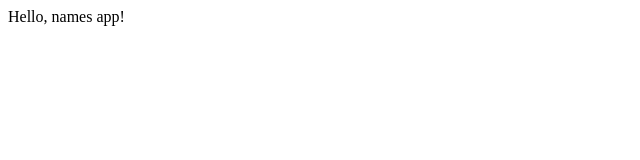
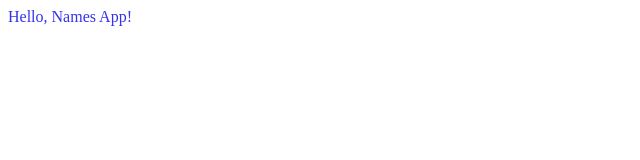
Before and after one commit to zstix/names-app, a React (Vite) app: page / in a window 1280 px wide. Shown: the top 160 px of the page, without its empty margins (0-640 px from the left). Built offline with nearby package versions, Linux system fonts and the light colour scheme.

Commit message:
chore: adding theme setup

```diff
--- /dev/null
+++ b/src/components/FooBar.tsx
@@ -0,0 +1,18 @@
+import React from 'react';
+import { css, useTheme } from '@emotion/react';
+
+const FooBar: React.FC = () => {
+  const theme = useTheme();
+
+  return (
+    <div
+      css={css`
+        color: ${theme.color.text.primary};
+      `}
+    >
+      Hello, Names App!
+    </div>
+  );
+}
+
+export default FooBar;
--- a/src/index.tsx
+++ b/src/index.tsx
@@ -1,6 +1,16 @@
 import React from 'react';
 import ReactDOM from 'react-dom';
+import { ThemeProvider } from '@emotion/react';
 
-const App = <div>Hello, names app!</div>;
+// TODO: settings context for theme
+import { light } from './theme';
+// TODO: remove this
+import FooBar from './components/FooBar'
+
+const App = (
+  <ThemeProvider theme={light}>
+    <FooBar />
+  </ThemeProvider>
+);
 
 ReactDOM.render(App, document.getElementById('root'));
--- /dev/null
+++ b/src/theme.ts
@@ -0,0 +1,18 @@
+// TODO: breakpoints (global theme)
+// TODO: fonts (global theme)
+
+// TODO: light theme colors
+// TODO: darkt theme colors
+
+export const light: NamesAppTheme = {
+  color: {
+    text: {
+      primary: '#33e',
+      secondary: '#666',
+    },
+    background: {
+      primary: '#eee',
+      secondary: '#ccc'
+    }
+  }
+};
--- /dev/null
+++ b/src/types/emotion.d.ts
@@ -0,0 +1,5 @@
+import '@emotion/react';
+
+declare module '@emotion/react' {
+  export interface Theme extends NamesAppTheme { }
+}
--- a/tsconfig.json
+++ b/tsconfig.json
@@ -1,6 +1,7 @@
 {
   "compilerOptions": {
     "esModuleInterop": true,
-    "jsx": "react"
+    "jsx": "react",
+    "jsxImportSource": "@emotion/react"
   }
 }
```
Also changed, not shown: src/types/theme.d.ts (added, +13 -0 lines).
